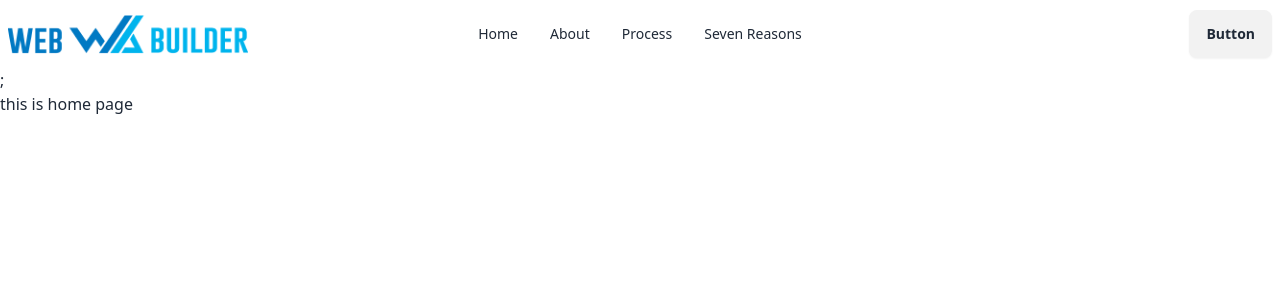
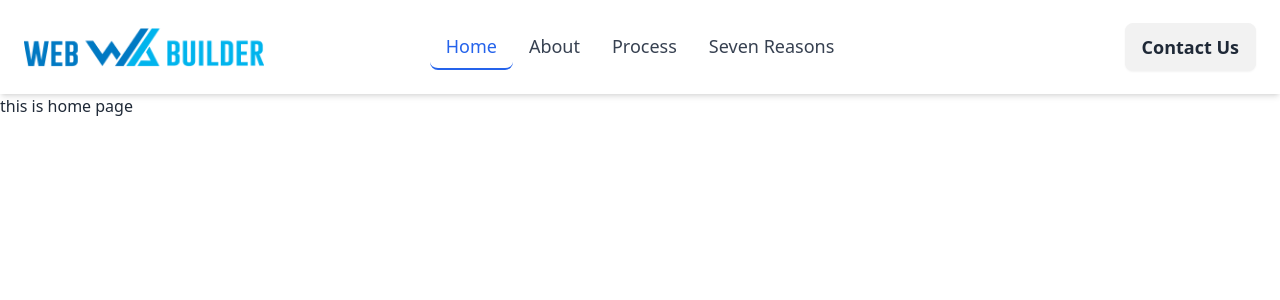
Before and after one commit to programmerrabbanii/webbuilder-clients-, a React (Vite) app: page / in a window 1280 px wide. Shown: the top 300 px of the page. Built offline with nearby package versions, Linux system fonts and the light colour scheme.

Commit message:
added the navbar section here

```diff
--- a/src/Components/Navbar.jsx
+++ b/src/Components/Navbar.jsx
@@ -1,20 +1,65 @@
 import React from "react";
-import { Link } from "react-router-dom";
-import logo from "../assets/logo.png"
+import { NavLink, Link } from "react-router-dom";
+import logo from "../assets/logo.png";
 
 const Navbar = () => {
-    const link=<>
-    <li><Link to="/">Home</Link></li>
-    <li><Link to="/about">About</Link></li>
-    <li><Link to="/process">Process</Link></li>
-    <li><Link to="/seven">Seven Reasons</Link></li>
+  const link = (
+    <>
+      <li>
+        <NavLink
+          to="/"
+          className={({ isActive }) =>
+            isActive
 
+              ? "border-b-2 border-blue-600 text-lg text-blue-600 pb-2"
+              : "text-gray-700 hover:text-blue-600"
+          }
+        >
+          Home
+        </NavLink>
+      </li>
+      <li>
+        <NavLink
+          to="/about"
+          className={({ isActive }) =>
+            isActive
+              ? "border-b-2 text-lg border-blue-600 text-blue-600 pb-2"
+              : "text-gray-700 hover:text-blue-600 text-lg"
+          }
+        >
+          About
+        </NavLink>
+      </li>
+      <li>
+        <NavLink
+          to="/process"
+          className={({ isActive }) =>
+            isActive
+              ? "border-b-2 text-lg border-blue-600 text-blue-600 pb-2"
+              : "text-gray-700 hover:text-blue-600 text-lg"
+          }
+        >
+          Process
+        </NavLink>
+      </li>
+      <li>
+        <NavLink
+          to="/seven"
+          className={({ isActive }) =>
+            isActive
+              ? "border-b-2 text-lg border-blue-600 text-blue-600 pb-2"
+              : "text-gray-700 hover:text-blue-600 text-lg"
+          }
+        >
+          Seven Reasons
+        </NavLink>
+      </li>
+    </>
+  );
 
-
-    </>
   return (
     <div>
-      <div className="navbar bg-base-100">
+      <div className="navbar bg-base-100 shadow-md p-4 px-6">
         <div className="navbar-start">
           <div className="dropdown">
             <div tabIndex={0} role="button" className="btn btn-ghost lg:hidden">
@@ -37,23 +82,22 @@ const Navbar = () => {
               tabIndex={0}
               className="menu menu-sm dropdown-content bg-base-100 rounded-box z-[1] mt-3 w-52 p-2 shadow"
             >
-                {link}
+              {link}
             </ul>
           </div>
-          <Link to="/"><img className="h-10" src={logo} alt="" /></Link>
+          <Link to="/">
+            <img className="h-10" src={logo} alt="Logo" />
+          </Link>
         </div>
         <div className="navbar-center hidden lg:flex">
-          <ul className="menu menu-horizontal px-1">
-            {link}
-          </ul>
+          <ul className="menu menu-horizontal px-1">{link}</ul>
         </div>
         <div className="navbar-end">
-          <a className="btn">Button</a>
+          <a className="btn text-lg ">Contact Us</a>
         </div>
       </div>
-      ;
     </div>
   );
 };
 
-export default Navbar;
+export default Navbar
```
